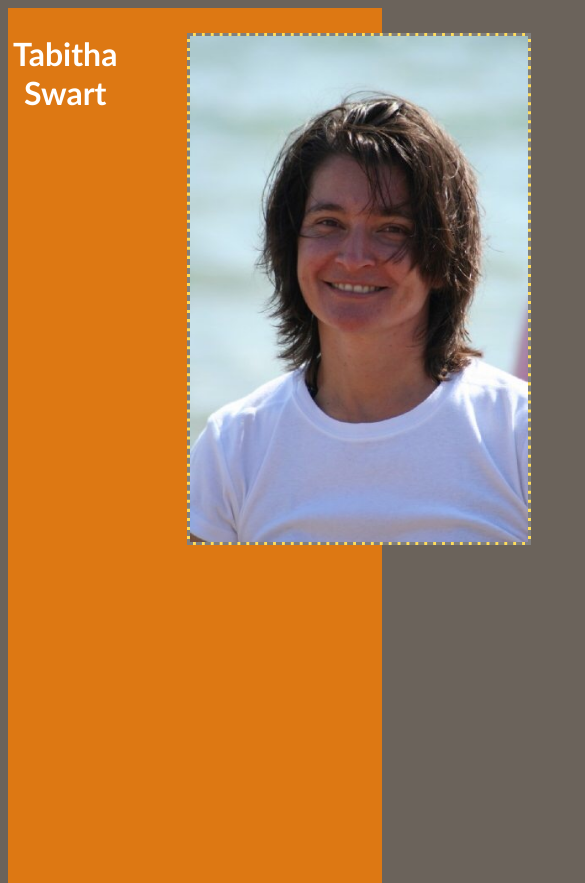
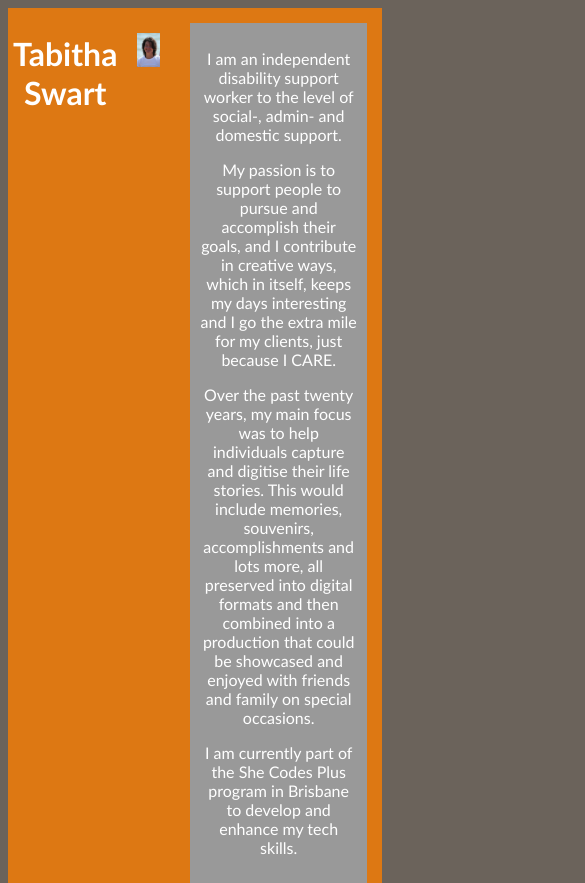
Before and after one commit to TabithaSwart-Neill/TabithaSwart-Neill.github.io, a plain HTML site: page index.html in a window 390 px wide. Shown: the top 883 px of the page, 585 px wide, since content can reach past the window. Drawn offline with Linux system fonts and the light colour scheme.

Commit message:
image display and responsive design
HTML - hard code path to img src
CSS - remove border

```diff
--- a/index.html
+++ b/index.html
@@ -14,8 +14,10 @@
             <h1>Tabitha Swart</h1>
 
         <div class="port-pic">
+            <!-- <img src="images/Profile.jpg" -->
             <img src="https://tabithaswart-neill.github.io/images/Profile.jpg"
-            style="vertical-align:middle;margin:0px 50px">
+            style="width:100%;">
+            <!-- style="vertical-align:middle;margin:0px 50px"> -->
         </div>
 
         <div class="about">
--- a/styles.css
+++ b/styles.css
@@ -14,8 +14,8 @@ header {
 }
 
 img {
-    background-color: #FDDC5C;
-    border: 3px dashed grey;
+    /* background-color: #FDDC5C; */
+    /* border: 3px dashed grey; */
     /* width: 100%; */
     height: 60vh;
     object-fit: contain;
```
